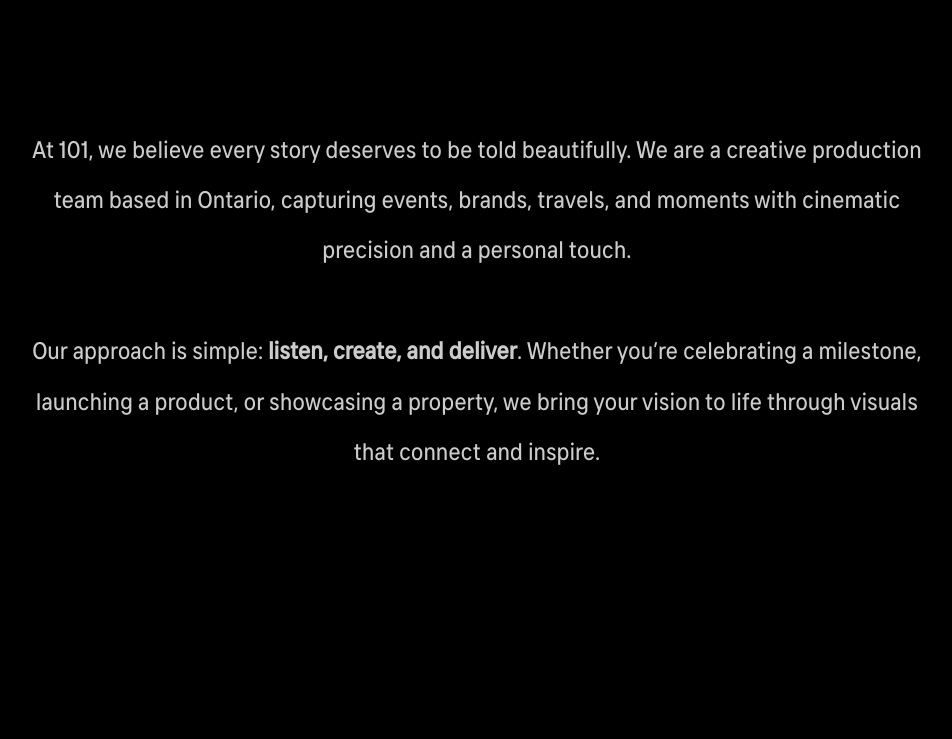
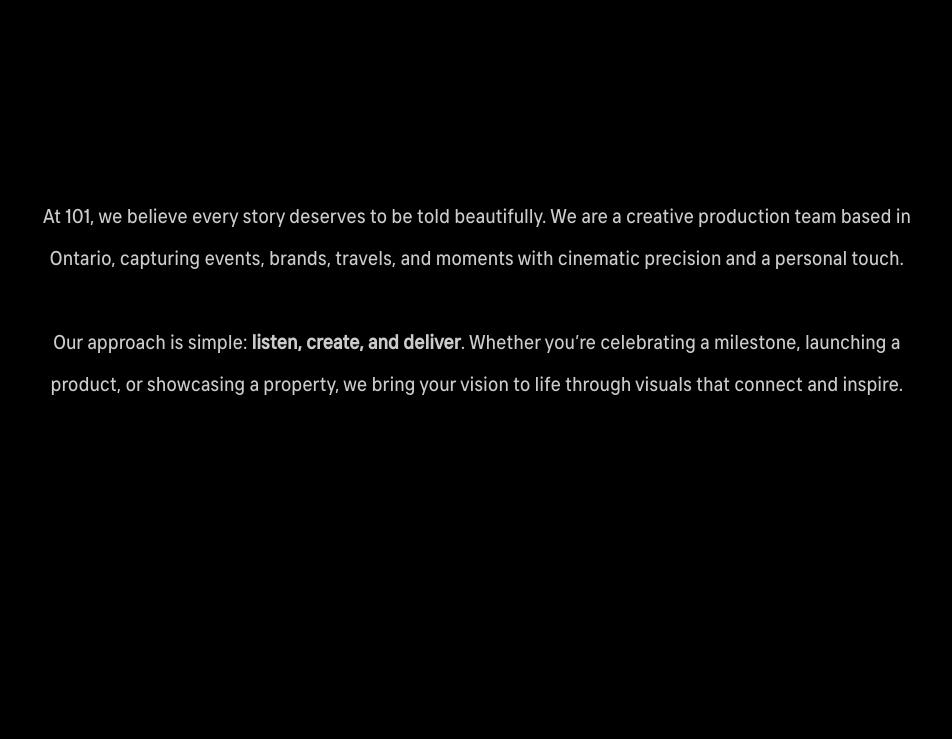
Before and after one commit to anitreya/101, a plain HTML site: page index.html in a window 1280 px wide. Shown: the part 900-1639 px from the top of the page, without its empty margins (163-1115 px from the left). Drawn offline with Linux system fonts and the light colour scheme; a web font is replaced by a local one.

Commit message:
Update index.html

```diff
--- a/index.html
+++ b/index.html
@@ -378,7 +378,7 @@ body {
       }
 
       .about p {
-        font-size: 1.5rem; /* increased from 1.25rem */
+        font-size: 1.25rem; /* increased from 1.25rem */
         line-height: 2.1; /* more breathing room */
         color: #ccc;
         max-width: 900px;
```
